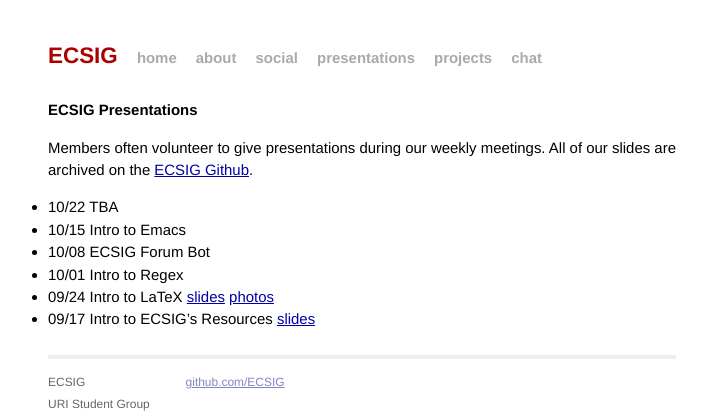
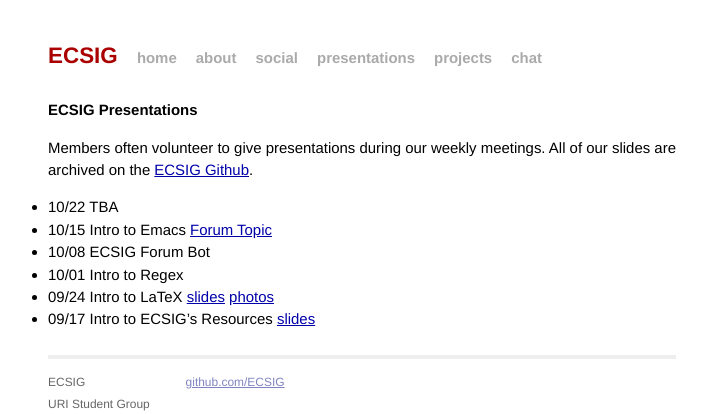
Before and after one commit to ECSIG/ecsig.com, a Jekyll site: the page built from presentations/index.markdown, in a window 1280 px wide. Shown: the top 414 px of the page, without its empty margins (278-985 px from the left). Built offline with Jekyll 4.4.1, drawn with Linux system fonts in a browser that asks for light colours; Markdown is read by kramdown in place of the engine named in the settings.

Commit message:
Add link to Emacs forum topic

```diff
--- a/presentations/index.markdown
+++ b/presentations/index.markdown
@@ -8,7 +8,7 @@ Members often volunteer to give presentations during our weekly meetings.
 All of our slides are archived on the [ECSIG Github][github].
 
 - 10/22 TBA
-- 10/15 Intro to Emacs
+- 10/15 Intro to Emacs [Forum Topic][emacs-topic]
 - 10/08 ECSIG Forum Bot
 - 10/01 Intro to Regex
 - 09/24 Intro to LaTeX  [slides][latex-slides] [photos][latex-photos]
@@ -16,6 +16,7 @@ All of our slides are archived on the [ECSIG Github][github].
 
 <!-- List latest links at the top-->
 
+[emacs-topic]: http://forums.ecsig.com/t/fall-2013-intro-to-emacs/117
 [latex-photos]:http://forums.ecsig.com/t/latex-24-september/103/5
 [latex-slides]:https://github.com/ECSIG/presentations/blob/master/latex/latex.pdf?raw=true
 [ecsig-resources-slides]:https://github.com/ECSIG/presentations/blob/master/ecsig_resources/ecsig_resources.pdf?raw=true
```
